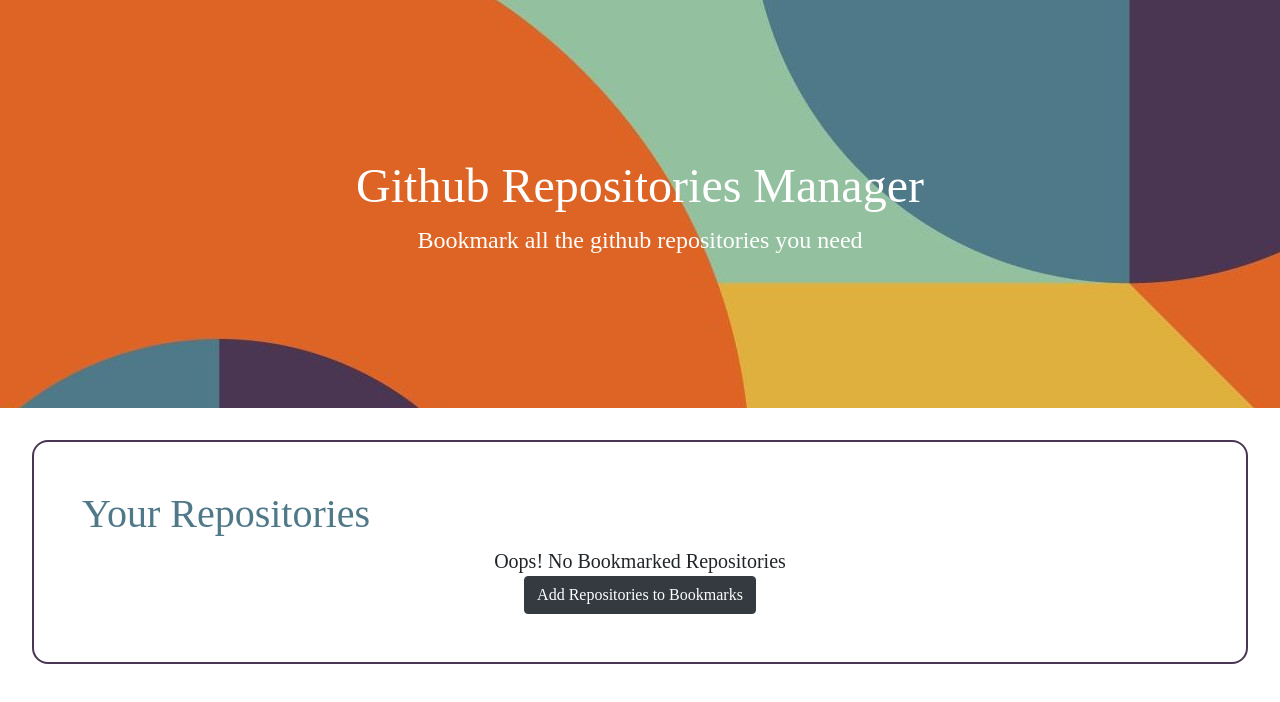
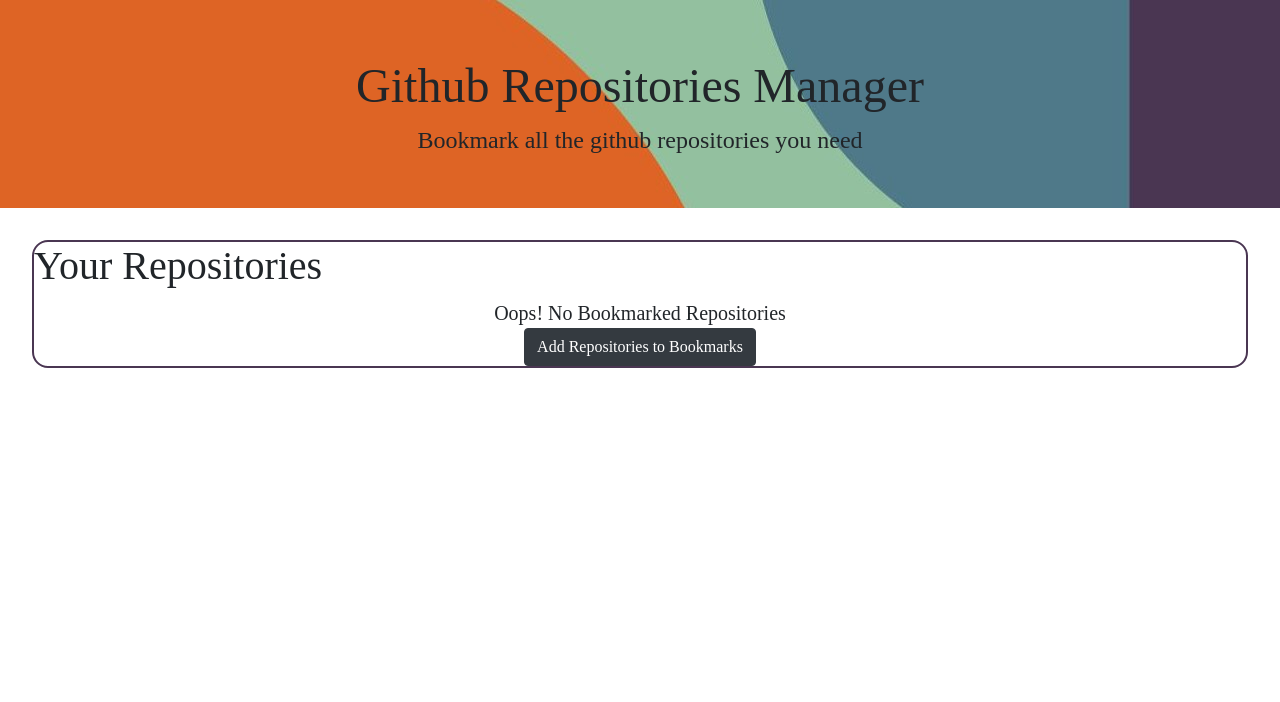
Before and after one commit to aiswarya-varma/github-bookmarks-manager, a React app: page / in a window 1280 px wide. Shown: the top 702 px of the page. Built offline with nearby package versions, Linux system fonts and the light colour scheme.

Commit message:
More styles

```diff
--- a/src/app/app.css
+++ b/src/app/app.css
@@ -4,12 +4,22 @@
     font-family: "Poppins-SemiBold";
 }
 
-.text-center {
-    text-align: center;
+.font-medium {
+    font-size: 20px;
+}
+
+h1 {
+    margin-top: 0px;
+}
+
+/* Banner styles */
+.bg-img {
+    background: url('../img/bg2-1.jpg');
+    background-repeat: no-repeat;
 }
 
 .padding{
-    padding: 150px;
+    padding: 50px;
 }
 
 .header {
@@ -20,18 +30,26 @@
     font-size: 1.5rem;
 }
 
-.font-medium {
-    font-size: 20px;
+.white-text {
+    color: white;
 }
 
-.bg-img {
-    background: url('../img/bg2-1.jpg');
-    background-repeat: no-repeat;
+/* Icon Styles */
+
+.icon img {
+    width: 70px;
+    height: 70px;
 }
 
-.header-text-pop {
-    color: white;
+.icon p {
+    text-shadow: 2px 2px 2px #776969;
+    font-weight: bold;
+    font-size: 20px;
+    padding-top: 10px;
+    padding-left: 5px;
 }
+
+/* Content container styles */
 
 .rounded-border {
     border: 2px solid #4a3652;
@@ -44,14 +62,33 @@
     margin-top: 2rem;
 }
 
-.repo-heading {
+.repo-view-heading {
     color: #4f7989;
 }
 
-.repo-body {
+.repo-view-body {
     padding: 3rem;
 }
 
-h1 {
-    margin-top: 0px;
+/* Default View Styles */
+
+.default-view {
+    padding-top: 30px;
 }
+
+/* Modal Styles */
+
+.modal-body .row {
+    padding-bottom: 20px;
+}
+
+/* Repo List Content Styles*/
+
+.repo-list-heading {
+    font-size: 1.5rem;
+}
+
+.repo-list-owner {
+    font-size: 1rem;
+    color: #4f7989;
+}
```
